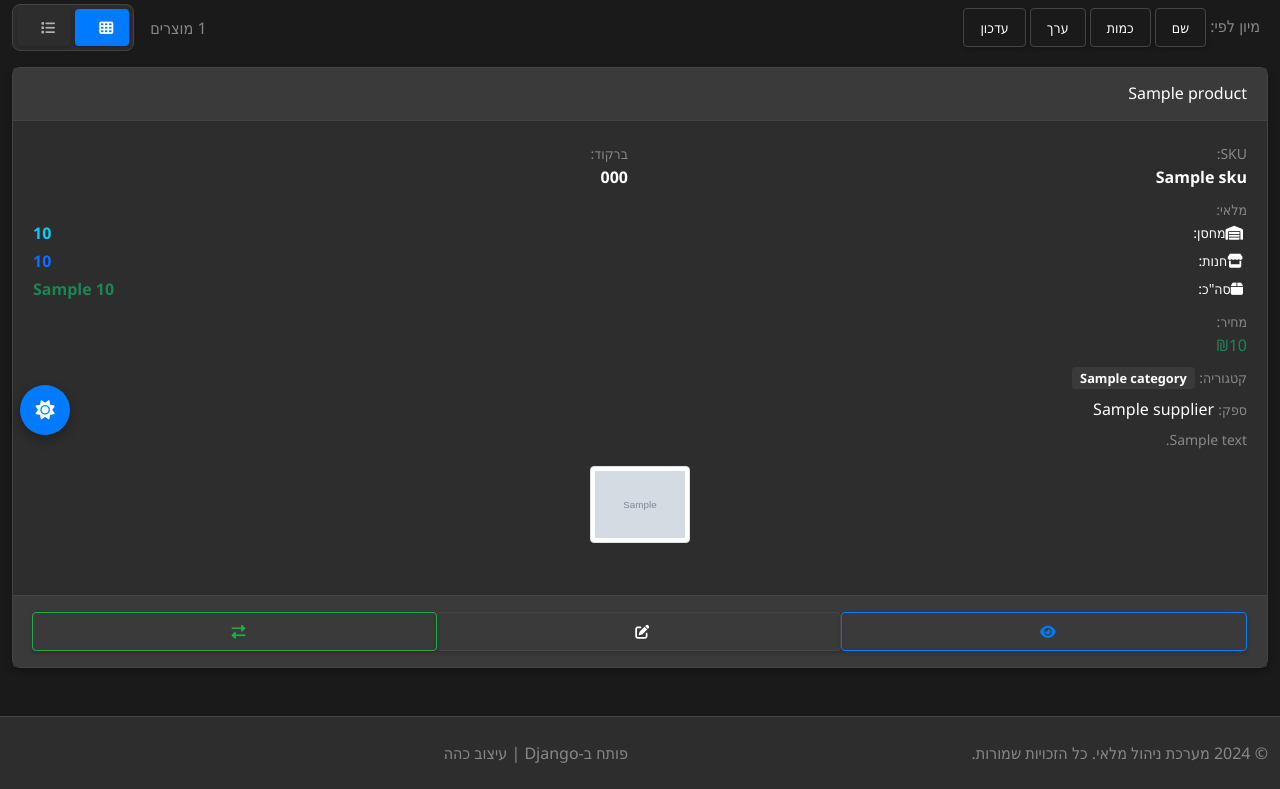
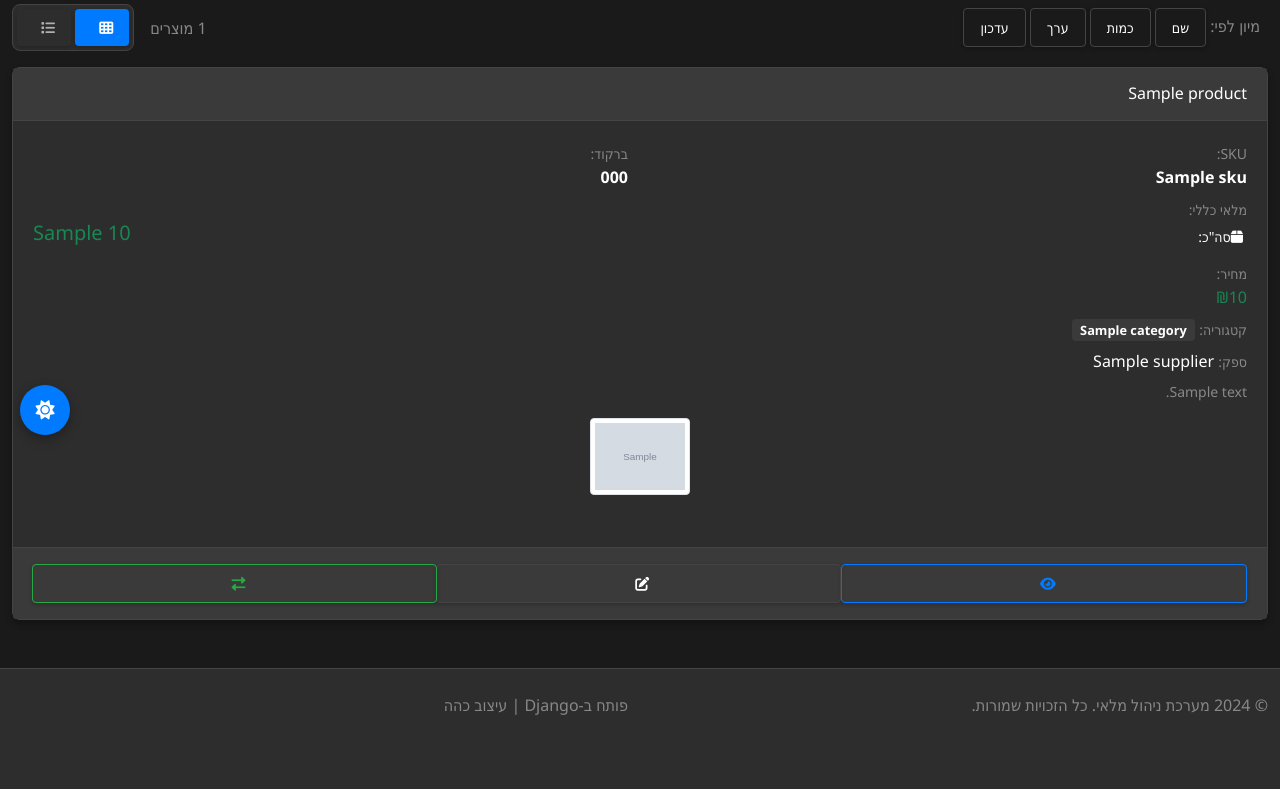
Before and after one commit to shaharprod/inventory, a Django app: template inventory/templates/inventory/product_list.html in a window 1280 px wide. Shown: the part 345-1134 px from the top of the page. After the commit the page ends 1060 px from the top, so only its background shows below. Run offline with Django 5.2, Linux system fonts and the light colour scheme; the template is opened without the code that fills it: most values are stand-ins (such as "Sample title", 1, 10 or a date in 2020); grey boxes marked "Sample" are stand-in pictures; form fields are guessed from the names that the template uses.

Commit message:
הסרת חישובי warehouse_stock/store_stock מ-product_list template
- הוסרו כל ה-properties שגורמים ל-queries נוספים
- תצוגה פשוטה של מלאי כללי בלבד
- תיקון שגיאת InvalidOperation ב-template

```diff
--- a/inventory/templates/inventory/product_list.html
+++ b/inventory/templates/inventory/product_list.html
@@ -230,36 +230,13 @@
 
                                         <div class="row mb-2">
                                             <div class="col-12">
-                                                <small class="text-muted">מלאי:</small><br>
-                                                {% if location_filter == 'warehouse' %}
-                                                    <!-- תצוגת מחסן בלבד -->
-                                                    <div class="d-flex justify-content-between align-items-center">
-                                                        <span class="small"><i class="fas fa-warehouse me-1"></i>מחסן:</span>
-                                                        <strong class="h5 text-info">{{ product.warehouse_stock|default:0 }}</strong>
-                                                    </div>
-                                                {% elif location_filter == 'store' %}
-                                                    <!-- תצוגת חנות בלבד -->
-                                                    <div class="d-flex justify-content-between align-items-center">
-                                                        <span class="small"><i class="fas fa-store me-1"></i>חנות:</span>
-                                                        <strong class="h5 text-primary">{{ product.store_stock|default:0 }}</strong>
-                                                    </div>
-                                                {% else %}
-                                                    <!-- תצוגה כללית - כל המלאי -->
-                                                    <div class="d-flex justify-content-between align-items-center mb-1">
-                                                        <span class="small"><i class="fas fa-warehouse me-1"></i>מחסן:</span>
-                                                        <strong class="text-info">{{ product.warehouse_stock|default:0 }}</strong>
-                                                    </div>
-                                                    <div class="d-flex justify-content-between align-items-center mb-1">
-                                                        <span class="small"><i class="fas fa-store me-1"></i>חנות:</span>
-                                                        <strong class="text-primary">{{ product.store_stock|default:0 }}</strong>
-                                                    </div>
-                                                    <div class="d-flex justify-content-between align-items-center">
-                                                        <span class="small"><i class="fas fa-box me-1"></i>סה"כ:</span>
-                                                        <strong class="{% if product.is_out_of_stock %}text-danger{% elif product.is_low_stock %}text-warning{% else %}text-success{% endif %}">
-                                                            {{ product.quantity }} {{ product.get_unit_display }}
-                                                        </strong>
-                                                    </div>
-                                                {% endif %}
+                                                <small class="text-muted">מלאי כללי:</small><br>
+                                                <div class="d-flex justify-content-between align-items-center">
+                                                    <span class="small"><i class="fas fa-box me-1"></i>סה"כ:</span>
+                                                    <strong class="h5 {% if product.is_out_of_stock %}text-danger{% elif product.is_low_stock %}text-warning{% else %}text-success{% endif %}">
+                                                        {{ product.quantity }} {{ product.get_unit_display }}
+                                                    </strong>
+                                                </div>
                                             </div>
                                         </div>
                                         <div class="row mb-2">
@@ -354,31 +331,19 @@
                                     </div>
 
                                     <div class="row mt-2">
-                                        <div class="col-md-2">
-                                            <small class="text-muted d-block">מלאי מחסן</small>
-                                            <strong class="text-info">
-                                                <i class="fas fa-warehouse me-1"></i>{{ product.warehouse_stock|default:0 }}
+                                        <div class="col-md-3">
+                                            <small class="text-muted d-block">מלאי כללי</small>
+                                            <strong class="{% if product.is_out_of_stock %}text-danger{% elif product.is_low_stock %}text-warning{% else %}text-success{% endif %}">
+                                                <i class="fas fa-box me-1"></i>{{ product.quantity }} {{ product.get_unit_display }}
                                             </strong>
                                         </div>
-                                        <div class="col-md-2">
-                                            <small class="text-muted d-block">מלאי חנות</small>
-                                            <strong class="text-primary">
-                                                <i class="fas fa-store me-1"></i>{{ product.store_stock|default:0 }}
-                                            </strong>
+                                        <div class="col-md-3">
+                                            <small class="text-muted d-block">מחיר</small>
+                                            <strong class="text-success">₪{{ product.selling_price|default:0 }}</strong>
                                         </div>
-                                        <div class="col-md-2">
-                                            <small class="text-muted d-block">כמות כללית</small>
-                                            <strong class="{% if product.is_out_of_stock %}text-danger{% elif product.is_low_stock %}text-warning{% else %}text-success{% endif %}">
-                                                <i class="fas fa-box me-1"></i>{{ product.quantity }} יחידות
-                                            </strong>
-                                        </div>
-                                        <div class="col-md-2">
-                                            <small class="text-muted d-block">מחיר</small>
-                                            <strong class="text-success">₪{{ product.price }}</strong>
-                                        </div>
-                                        <div class="col-md-2">
+                                        <div class="col-md-3">
                                             <small class="text-muted d-block">ערך מלאי</small>
-                                            <strong>₪{{ product.total_value }}</strong>
+                                            <strong>₪{{ product.stock_value|default:0 }}</strong>
                                         </div>
                                         {% if product.supplier %}
                                             <div class="col-md-3">
```
